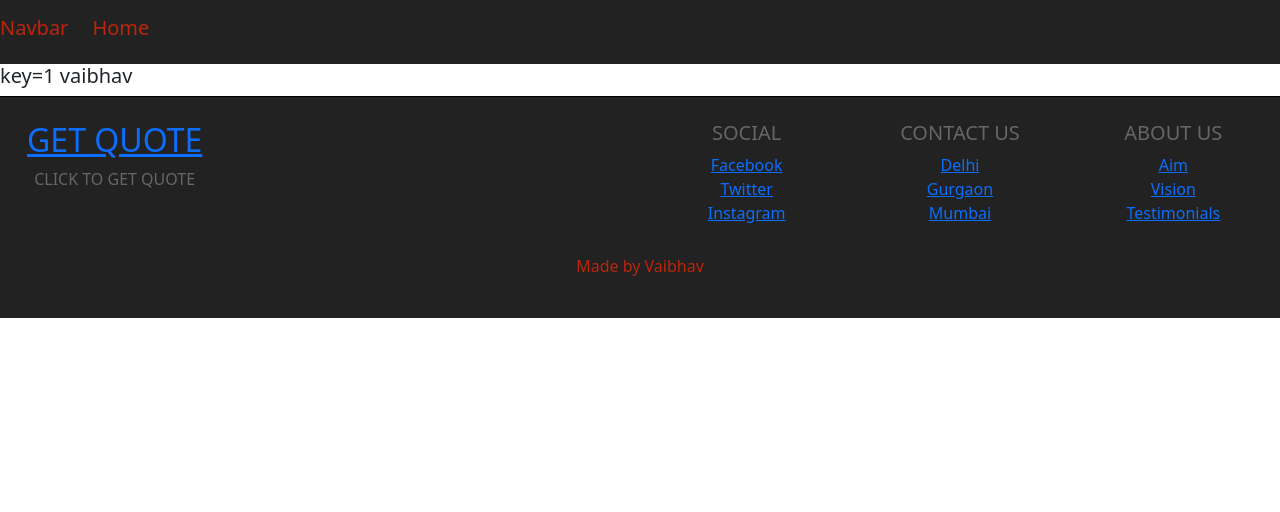
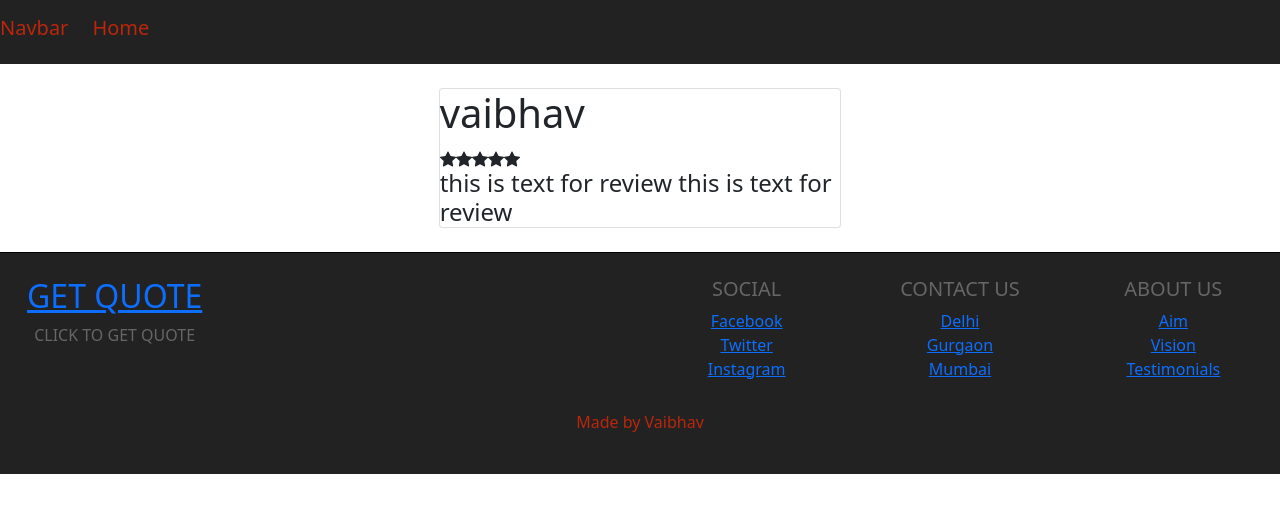
Before and after one commit to vaibhav-rng/gym, a React (Create React App) app: page /1 in a window 1280 px wide. Shown: the top 512 px of the page. Built offline with nearby package versions, Linux system fonts and the light colour scheme.

Commit message:
changed few styles

```diff
--- a/src/App.css
+++ b/src/App.css
@@ -36,3 +36,8 @@ body {
 .reviewbox{
         width: 18rem
 }
+
+.rec.rec-arrow:disabled {
+        visibility: hidden;
+/* Remove later when changing carousal to slick view  */
+}
--- a/src/components/CarousalHome.js
+++ b/src/components/CarousalHome.js
@@ -10,12 +10,13 @@ export default function CarousalHome() {
 
     return (
         <div>
-             <Carousel>
+             <Carousel
+             >
                {ReviewData.map(item => <div key={item.id}>
                    <Stars starRating={item.starValue}/>
-                   <h1>{item.text} </h1>
+                   <h2>{item.text} </h2>
                    <h5>- {item.name}</h5>
-                <Link className=" btn-primary" to={`/${item.id}`} >view</Link>
+                <Link  to={`/${item.id}`} > <button className="btn-primary">view</button> </Link>
                </div>)}
 
                </Carousel>
--- a/src/components/SingleReview.js
+++ b/src/components/SingleReview.js
@@ -1,15 +1,23 @@
 import React from 'react'
 import { useParams } from 'react-router-dom'
 import ReviewData from '../Pages/Reviewdata'
+import Stars from './Stars'
 
 function SingleReview() {
     const params =useParams()
     const obj = ReviewData.map(data =>{ if (data.id===params.id)
-       return  <div ><h5>key={data.id} {data.name}</h5>
+       return  <div key={data.id} className="container col-4">
+            <div className="card">
+             <h1 className="card-title">{data.name}</h1>
+             <Stars starRating={data.starValue}/>
+             <h4 className="card-text">{data.text}</h4>
+             </div>
     </div>})
     return (
         <div>
+            <br />
             {obj}
+            <br />
         </div>
     )
 }
```
Also changed, not shown: src/components/FiveStarReviews.js (deleted, +0 -33 lines).
